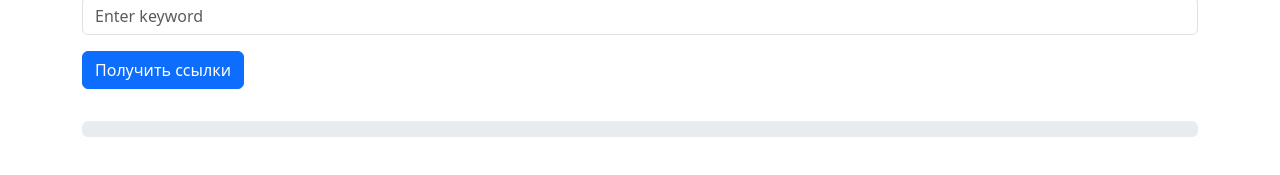
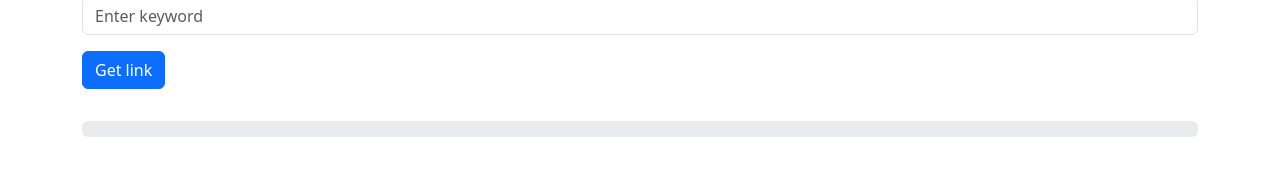
Before and after one commit to Matveyk9/praktika, a website: page client/index.html in a window 1280 px wide. Shown: the part 149-324 px from the top of the page. Drawn offline with nearby package versions, Linux system fonts and the light colour scheme.

Commit message:
Update index.html

```diff
--- a/client/index.html
+++ b/client/index.html
@@ -62,7 +62,7 @@
 						/>
 					</div>
 					<button id="fetchUrls" class="btn btn-primary mb-3">
-						Получить ссылки
+						Get link
 					</button>
 					<div id="urlList" class="mb-3"></div>
 					<div id="progress" class="progress mb-3">
```
